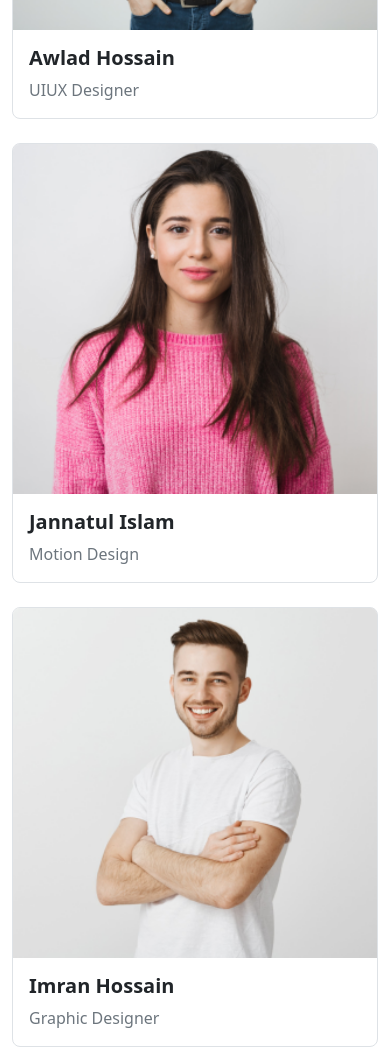
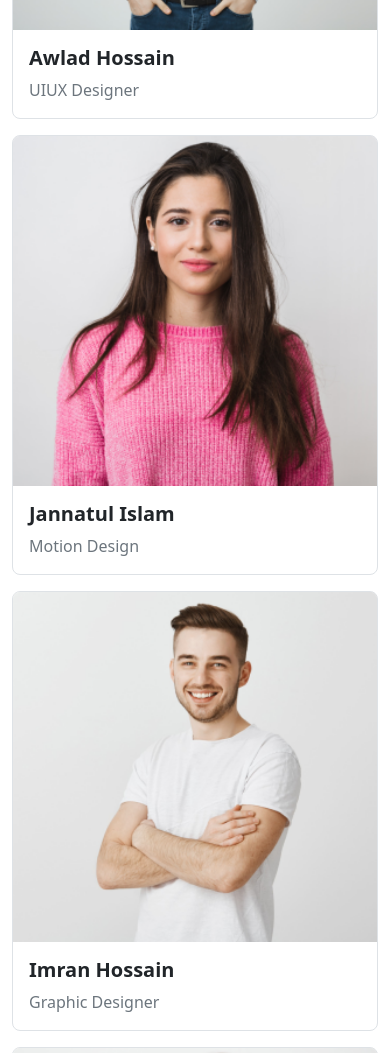
Before and after one commit to S-M-Mazharul-Islam-RIfat/hypersonic-coder, a plain HTML site: page index.html in a window 390 px wide. Shown: the part 6740-7793 px from the top of the page. Drawn offline with nearby package versions, Linux system fonts and the light colour scheme.

Commit message:
updated margin in student info section and finally all done

```diff
--- a/index.html
+++ b/index.html
@@ -550,7 +550,7 @@
                             </div>
                         </div>
                     </div>
-                    <div class="col-12 col-md-6 col-lg-3 mt-4 mt-md-0 mt-lg-0">
+                    <div class="col-12 col-md-6 col-lg-3 mt-3 mt-md-0 mt-lg-0">
                         <div class="card border rounded-3">
                             <img src="./images/student/student-2.png" class="card-img-top img-fluid" alt="student-2">
                             <div class="card-body">
@@ -559,7 +559,7 @@
                             </div>
                         </div>
                     </div>
-                    <div class="col-12 col-md-6 col-lg-3 mt-4 mt-md-4 mt-lg-0">
+                    <div class="col-12 col-md-6 col-lg-3 mt-3 mt-md-4 mt-lg-0">
                         <div class="card border rounded-3">
                             <img src="./images/student/student-3.png" class="card-img-top img-fluid" alt="student-3">
                             <div class="card-body">
@@ -568,7 +568,7 @@
                             </div>
                         </div>
                     </div>
-                    <div class="col-12 col-md-6 col-lg-3 mt-4 mt-md-4 mt-lg-0">
+                    <div class="col-12 col-md-6 col-lg-3 mt-3 mt-md-4 mt-lg-0">
                         <div class="card border rounded-3">
                             <img src="./images/student/student-4.png" class="card-img-top img-fluid" alt="student-4">
                             <div class="card-body">
```
